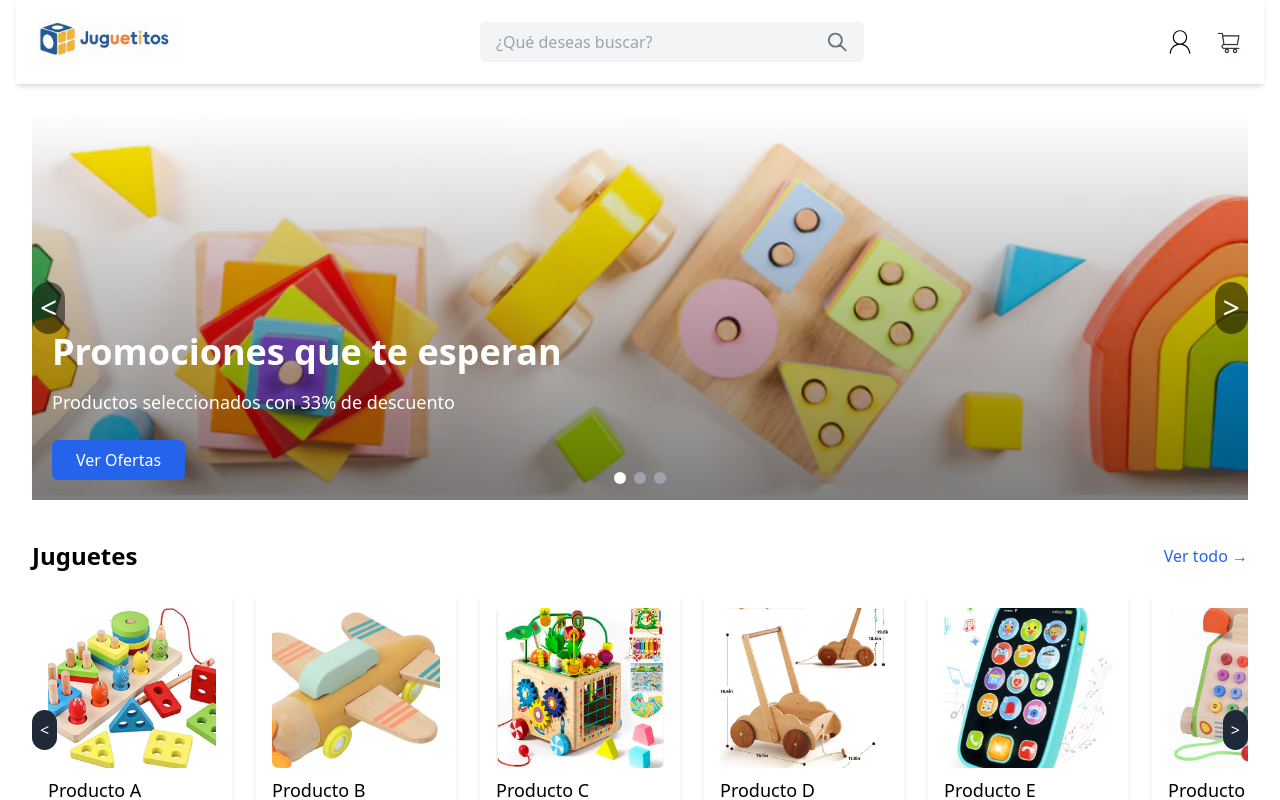
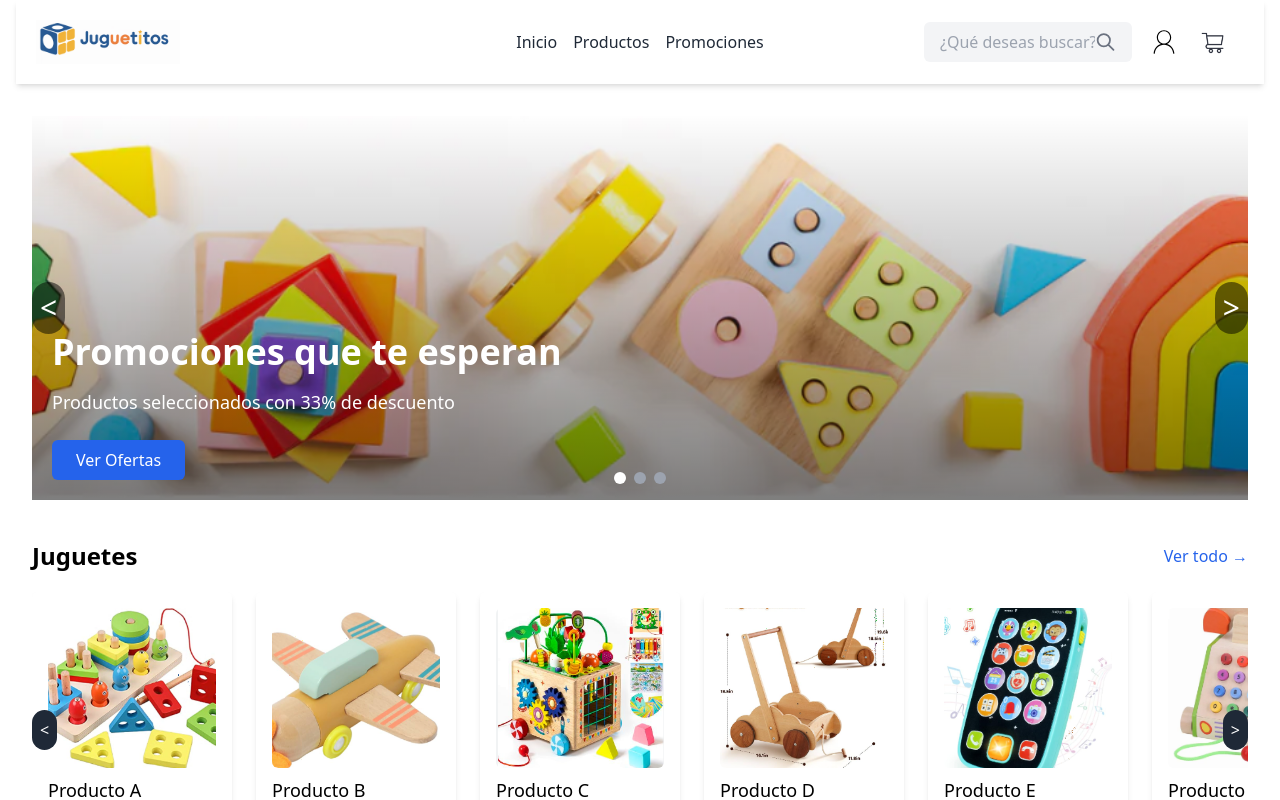
Before and after one commit to francocasa/E-commerce-toy-store, a React (Vite) app: page / in a window 1280 px wide. Shown: the top 800 px of the page. Built offline with nearby package versions, Linux system fonts and the light colour scheme.

Commit message:
feat: add navbar links and modified styles

```diff
--- a/src/components/Header.jsx
+++ b/src/components/Header.jsx
@@ -4,13 +4,38 @@ import Searchbar from './Searchbar';
 const Header = () => {
   return (
     <header className="flex justify-between items-center p-5 bg-white shadow-md mx-4">
-      <Link to="/">
-        <img src="/Logo.png" alt="Juguetitos" className="w-36" />
-      </Link>
+      <div className="w-80">
+        <Link to="/">
+          <img src="/Logo.png" alt="Juguetitos" className="w-36" />
+        </Link>
+      </div>
 
-      <Searchbar />
+      <nav className="">
+        <ul className="flex items-center space-x-4">
+          <li>
+            <Link to="/" className="text-gray-800 hover:text-gray-600">
+              Inicio
+            </Link>
+          </li>
+          <li>
+            <Link to="/products" className="text-gray-800 hover:text-gray-600">
+              Productos
+            </Link>
+          </li>
+          <li>
+            <Link
+              to="/promotions"
+              className="text-gray-800 hover:text-gray-600"
+            >
+              Promociones
+            </Link>
+          </li>
+        </ul>
+      </nav>
 
-      <div className="flex items-center space-x-4">
+      <div className="flex items-center space-x-4 w-80">
+        <Searchbar />
+
         <Link to="/login">
           <img
             src="/icon.svg"
--- a/src/components/Searchbar.jsx
+++ b/src/components/Searchbar.jsx
@@ -1,6 +1,6 @@
 const Searchbar = () => {
   return (
-    <div className="flex items-center bg-gray-100 px-4 py-2 rounded-md w-96">
+    <div className="flex items-center bg-gray-100 px-4 py-2 rounded-md w-52">
       <input
         type="text"
         placeholder="¿Qué deseas buscar?"
```
